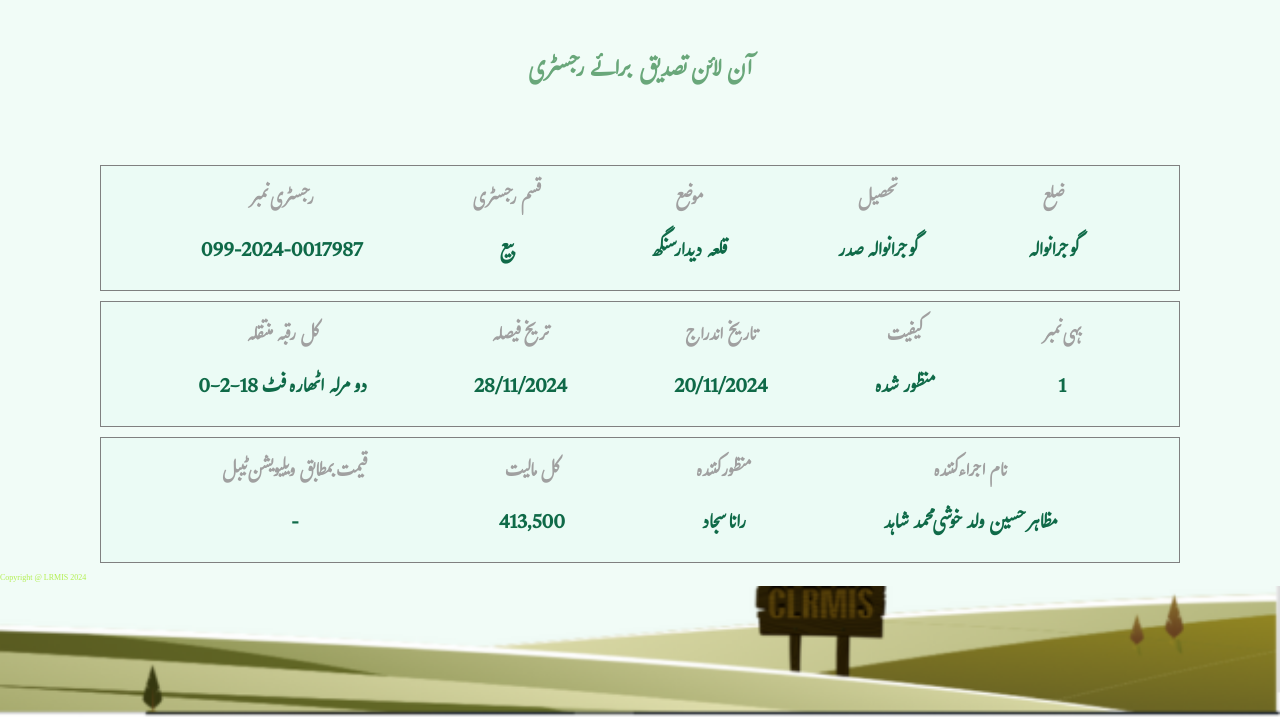
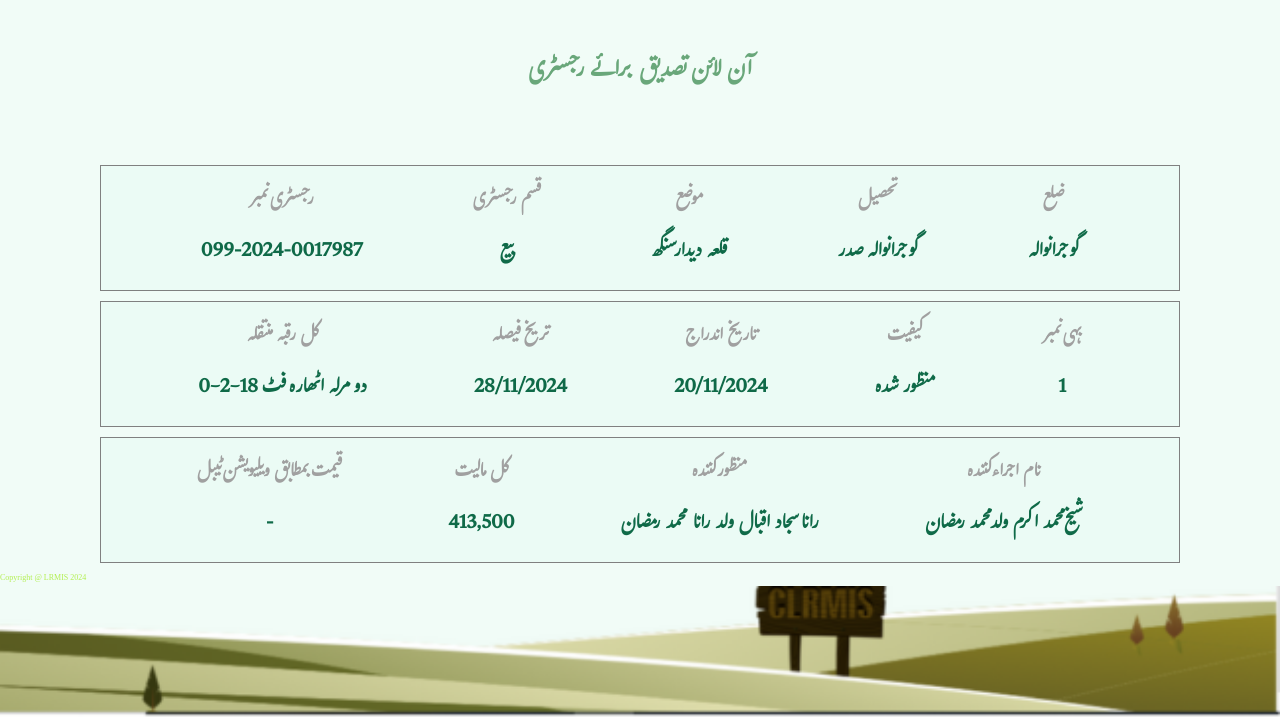
Before and after one commit to punjabzameen/Punjab32, a plain HTML site: page index.html in a window 1280 px wide. Shown: the part 80-800 px from the top of the page. Drawn offline with Linux system fonts and the light colour scheme.

Commit message:
Update index.html

```diff
--- a/index.html
+++ b/index.html
@@ -105,13 +105,13 @@
             <div class="item text3">
                 <h3>منظور کنندہ
                 </h3>
-                <p>رانا سجاد
+                <p>رانا سجاد اقبال ولد رانا محمد رمضان
                 </p>
             </div>
             <div class="item text4">
                 <h3>نام اجراء کنندہ
                 </h3>
-                <p>مظاہر حسین ولد خوشی محمد شاہد
+                <p>شیخ محمد اکرم ولد محمد رمضان
                 </p>
             </div>
 
```
